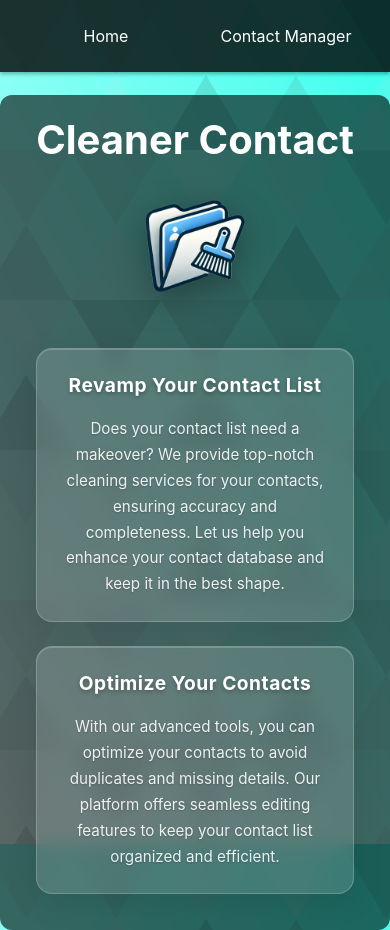
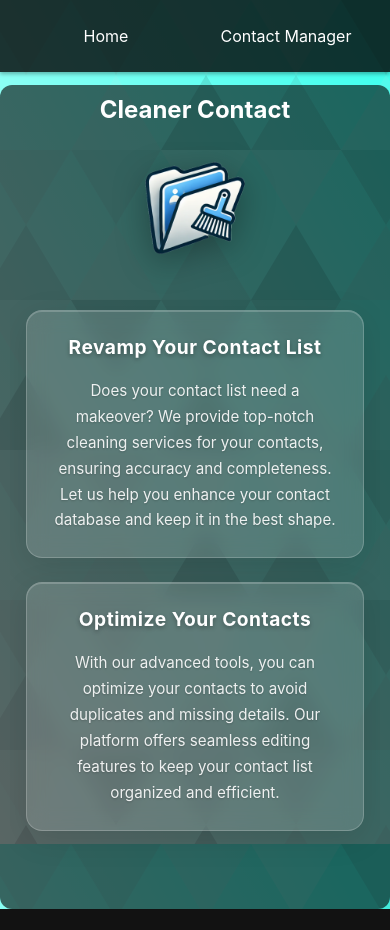
Before and after one commit to Fred56733/Cleaner-Contacts, a React (Vite) app: page /#/ in a window 390 px wide. After the commit the page ends 909 px from the top, so only its background shows below. Built offline with nearby package versions, Linux system fonts and the light colour scheme.

Commit message:
fixed styling for diff size screens

```diff
--- a/src/App.css
+++ b/src/App.css
@@ -5,25 +5,48 @@ body {
   background-attachment: fixed;
   background-size: cover;
   color: var(--text-color);
-  margin: 0;
-  padding: 0;
-  display: flex;
-  flex-direction: column;
-  justify-content: center;
-  align-items: center;
+  margin: 10px;
+  padding: 20px;
+  box-sizing: border-box;
   min-height: 100vh;
-  width: 100vw;
+  overflow-x: hidden;
 }
 
-/* Layout Container */
+/* Layout container */
 .app-container {
   width: 100%;
-  max-width: 1400px;
+  max-width: 1200px;
+  height: fit-content; /* Consistent height */
   background: rgba(0, 0, 0, 0.6);
-  padding: 40px;
+  padding: 20px;
   border-radius: 12px;
   text-align: center;
   margin-top: 85px;
+  box-sizing: border-box;
+  display: flex;
+  flex-direction: column;
+  overflow: hidden;
+}
+
+/* Make header consistent */
+.app-container header {
+  flex-shrink: 0;
+  margin-bottom: 10px;
+}
+
+.app-container header h1 {
+  font-size: 2rem;
+  margin-bottom: 0.5rem;
+  color: white;
+}
+
+/* Make main content area flexible and scrollable */
+.app-container main {
+  flex: 1;
+  display: flex;
+  flex-direction: column;
+  overflow: auto;
+  min-height: 0;
 }
 
 /* Styling for action buttons (clean and download)  */
@@ -75,13 +98,13 @@ body {
 
 /* Header */
 header h1 {
-  font-size: 2.5rem;
+  font-size: 2rem;
   font-weight: bold;
-  color: var(--heading-color);
+  color: white;
   margin-bottom: 1rem;
 }
 
-/* Buttons and Input */
+/* Buttons and input */
 button,
 input[type="file"] {
   background: linear-gradient(135deg, #669cd3, #4b8edb);
@@ -96,7 +119,7 @@ input[type="file"] {
   box-shadow: 0 4px 10px rgba(33, 113, 204, 0.3);
 }
 
-/* Button Hover Effect  make sure to round the edges of buttons 2-7-25 */
+/* Button hover effect */
 button:hover,
 input[type="file"]:hover {
   background: linear-gradient(135deg, #347994, #27616b);
@@ -104,21 +127,21 @@ input[type="file"]:hover {
   box-shadow: 0 6px 15px rgba(14, 40, 88, 0.5);
 }
 
-/* Button Click Effect */
+/* Button click effect */
 button:active,
 input[type="file"]:active {
   transform: scale(0.95);
   box-shadow: 0 2px 5px rgba(17, 16, 15, 0.2);
 }
 
-/* Disabled Button */
+/* Disabled button */
 button:disabled {
   background: gray;
   cursor: not-allowed;
   opacity: 0.6;
 }
 
-/* Modern Floating Button */
+/* Floating button */
 .floating-button {
   position: fixed;
   bottom: 20px;
@@ -137,27 +160,34 @@ button:disabled {
   box-shadow: 0 8px 20px rgba(0, 0, 0, 0.4);
 }
 
-/* Table */
+/* Table adjustments */
+.table-container {
+  flex: 1;
+  overflow: auto;
+  min-height: 0;
+}
+
 table {
-  width: 100%;
+  width: 90%;
+  margin: 10px auto;
   margin-top: 20px;
   border-collapse: collapse;
   table-layout: fixed;
-  background: rgba(255, 255, 255, 0.1); /* New background */
-  border-radius: 8px; /* Rounded corners */
-  overflow: hidden; /* Ensure clean edges */
+  background: rgba(255, 255, 255, 0.1);
+  border-radius: 8px;
+  overflow: hidden;
 }
 
 th, td {
-  padding: 12px; /* Increased padding */
-  border: 1px solid rgba(255, 255, 255, 0.3); /* Lighter border */
+  padding: 12px;
+  border: 1px solid rgba(255, 255, 255, 0.3);
   text-align: left;
   word-wrap: break-word;
   color: var(--text-color);
 }
 
 th {
-  background: rgba(228, 227, 227, 0.8); /* Updated background */
+  background: rgba(228, 227, 227, 0.8);
   color: #000;
   text-transform: uppercase;
 }
@@ -171,7 +201,7 @@ tr {
 }
 
 tr:nth-child(even) td {
-  background: rgba(0, 0, 0, 0.404); /* Softer alternate row color */
+  background: rgba(0, 0, 0, 0.404);
 }
 
 tr:hover td {
@@ -185,8 +215,8 @@ tr:hover td {
 }
 
 input[type="text"] {
-  background-color: #76777e; /* background for text*/
-  color: #fffefe; /* text */
+  background-color: #76777e;
+  color: #fffefe;
   border: 1px solid #ccc;
   border-radius: 6px;
   padding: 10px;
@@ -195,16 +225,25 @@ input[type="text"] {
 
 
 @media (max-width: 768px) {
+  body {
+    padding: 15px;
+  }
+
   .app-container {
-    padding: 20px; /* prev was 10 px */
-    margin-top: 95px; /* prev was 85px */
+    padding: 15px;
+  }
+
+  .app-container header h1 {
+    font-size: 1.8rem;
   }
 
   button,
   input[type="file"] {
-    width: 100%;
     margin: 10px 0;
+    padding: 10px 20px;
+    font-size: 1rem;
   }
+
   nav ul {
     flex-direction: column;
     align-items: center;
@@ -215,7 +254,25 @@ input[type="text"] {
     width: 100%;
     text-align: center;
   }
+
   table {
     font-size: 0.9rem;
   }
 }
+
+@media (max-width: 480px) {
+  body {
+    margin-top: 95px;
+    padding: 10px;
+  }
+
+  .app-container {
+    min-height: calc(100vh - 20px);
+    height: calc(100vh - 20px);
+    padding: 10px;
+  }
+
+  .app-container header h1 {
+    font-size: 1.5rem;
+  }
+}
--- a/src/pages/HomePage.css
+++ b/src/pages/HomePage.css
@@ -1,5 +1,4 @@
 .homepage-container {
-  min-height: calc(100vh - 120px);
   padding: 2rem;
   flex-direction: column;
   align-items: center;
@@ -35,7 +34,7 @@
 }
 
 .feature-card {
-  /* Glass-morphism effect to match your app */
+  /* Glassy effect */
   background: rgba(255, 255, 255, 0.15);
   backdrop-filter: blur(10px);
   border: 1px solid rgba(255, 255, 255, 0.2);
@@ -113,7 +112,7 @@
   animation-delay: 0.2s;
 }
 
-/* Responsive Design */
+/* Responsive design */
 @media (max-width: 900px) {
   .homepage-container {
     padding: 1.5rem;
```
